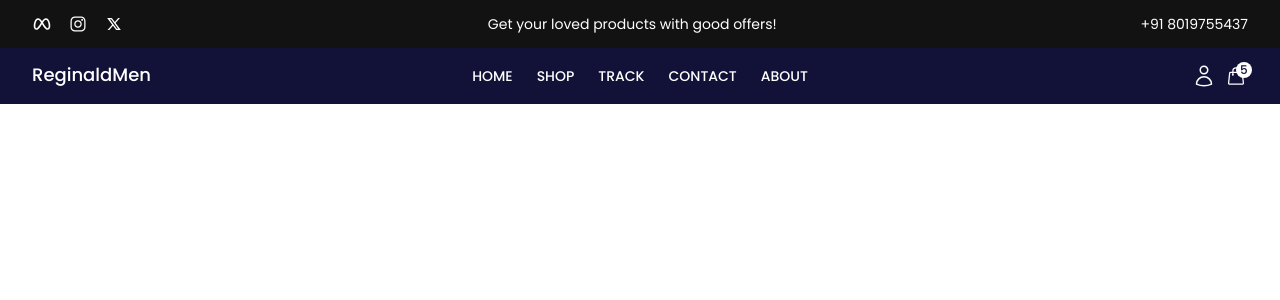
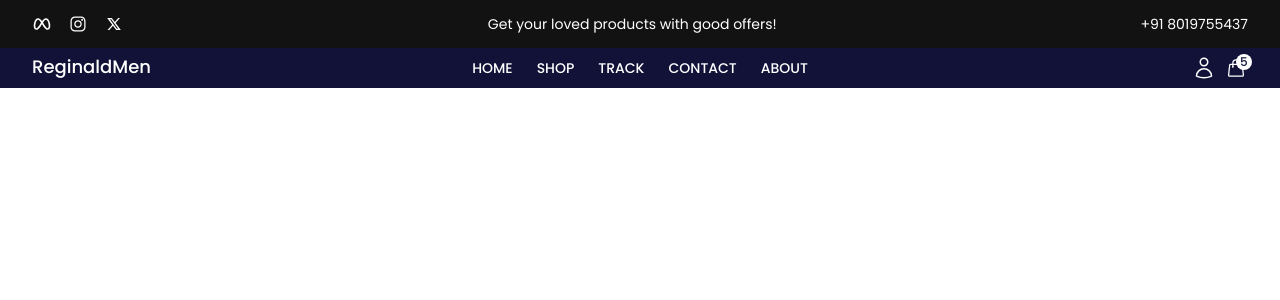
Before and after one commit to NeeraJkumarkondabattula/Rabbit, a React (Vite) app in the folder client/: page / in a window 1280 px wide. Shown: the top 300 px of the page. Built offline with nearby package versions, Linux system fonts and the light colour scheme.

Commit message:
Navbar Updated

```diff
--- a/client/src/components/Layout/Navbar.jsx
+++ b/client/src/components/Layout/Navbar.jsx
@@ -9,7 +9,7 @@ import {
 const Navbar = () => {
   return (
     <div className="bg-[#121239] text-white">
-      <nav className="relative container mx-auto flex items-center justify-between py-4 px-8 font-Poppins">
+      <nav className="relative container mx-auto flex items-center justify-between py-2 px-8 font-Poppins">
         <div className="z-10">
           <Link to="/" className="font-medium text-lg leading-tight">
             Reginald
```
